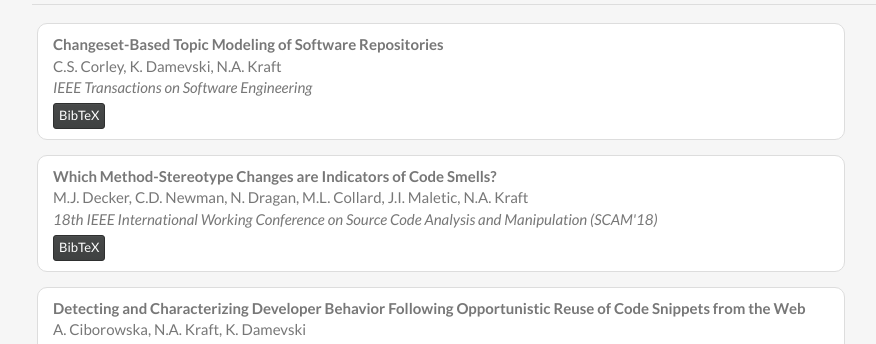
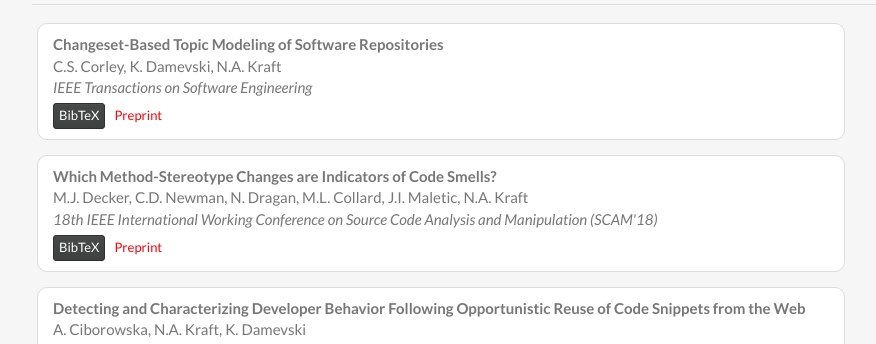
Before and after one commit to nkraft/nkraft.github.io, a Jekyll site: the page built from index.html, in a window 1280 px wide and 900 px high, scrolled down 391 px. Shown: the part 153-497 px from the top of the window, without its empty margins (138-1014 px from the left). Built offline with Jekyll 4.4.1, drawn with Linux system fonts in a browser that asks for light colours; nearby versions of some CDN libraries.

Commit message:
Update publications.html

```diff
--- a/_includes/publications.html
+++ b/_includes/publications.html
@@ -5,6 +5,7 @@
             <span class="pub-author">C.S. Corley, K. Damevski, N.A. Kraft</span><br>
             <span class="pub-venue">IEEE Transactions on Software Engineering</span><br>
         </div>
+        <a href="http://damevski.github.io/files/corley_online_lda_2018_preprint.pdf" class="btn btn-link btn-sm" role="button">Preprint</a>
         <div class="pub-bibtex hidden">
 <pre>@article{Corley_etal:2018,
   author    = {C.S. Corley and K. Damevski and N.A. Kraft},
@@ -23,6 +24,7 @@
             <span class="pub-author">M.J. Decker, C.D. Newman, N. Dragan, M.L. Collard, J.I. Maletic, N.A. Kraft</span><br>
             <span class="pub-venue">18th IEEE International Working Conference on Source Code Analysis and Manipulation (SCAM'18)</span><br>
         </div>
+        <a href="http://www.cs.kent.edu/~jmaletic/papers/SCAM18.pdf" class="btn btn-link btn-sm" role="button">Preprint</a>
         <div class="pub-bibtex hidden">
 <pre>@inproceedings{Decker_etal:2018,
   author    = {M.J. Decker and C.D. Newman and N. Dragan and M.L. Collard and J.I. Maletic and N.A. Kraft},
```
